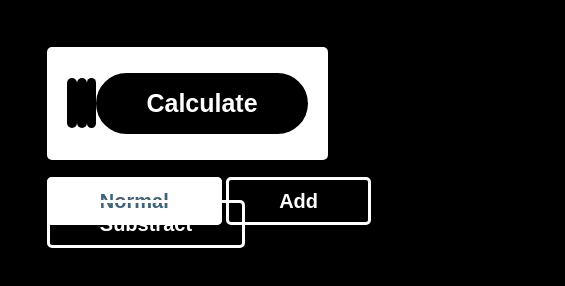
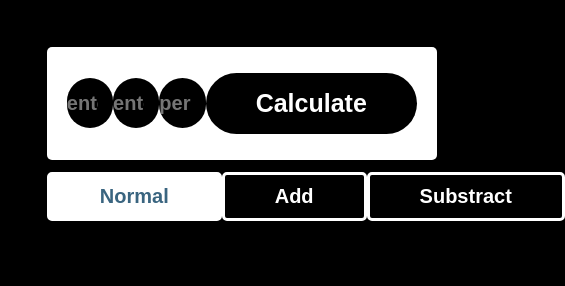
Before and after one commit to ROUFIYA/percentage-, a plain HTML site: page index.html in a window 390 px wide. Shown: the part 140-426 px from the top of the page, 565 px wide, since content can reach past the window. Drawn offline with Linux system fonts and the light colour scheme.

Commit message:
Update style.css

```diff
--- a/style.css
+++ b/style.css
@@ -131,3 +131,46 @@ input[type="radio"]:checked + label:before{
     border: 4px solid #3a6580 ;
     background-color: #fff;
 }
+
+
+@media(max-width: 600px){
+
+    .container{
+        margin: 12%;
+        width: 100%;
+        min-width: 280px;
+        display: flex;
+        justify-content: space-between;
+    }
+
+    .page{
+        margin-bottom: 12px;
+        width: 100%;
+        display: flex;
+        justify-content: space-between;
+    }
+
+    .page #input1{
+        width: 25%;
+        display: flex;
+        justify-content: space-between;
+    }
+
+    .page #input2{
+        width: 25%;
+        display: flex;
+        justify-content: space-between;
+    }
+
+    .page #input3{
+        width: 25%;
+        display: flex;
+        justify-content: space-between;
+    }
+    .bullet{
+        justify-content: space-between;
+        display: flex;
+        width: 100%;
+    }
+
+}
```
